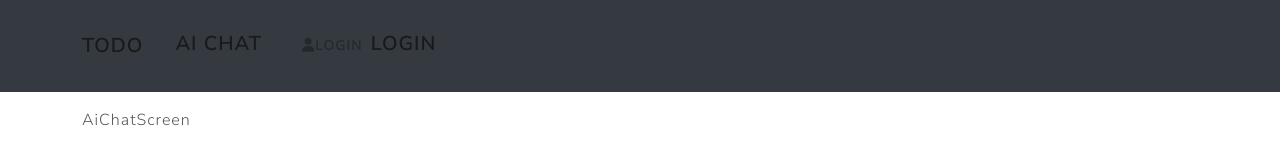
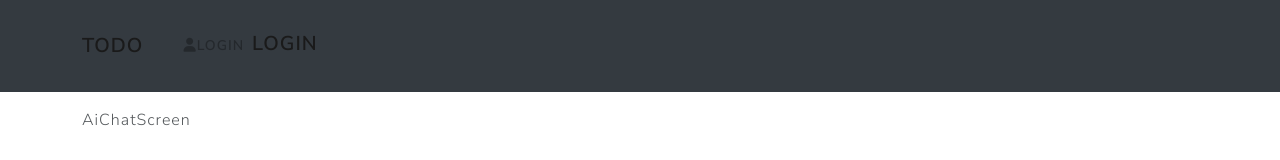
Before and after one commit to pavlicic1marko/assistant--webapp, a React (Create React App) app: page /ai-chat in a window 1280 px wide. Shown: the top 160 px of the page. Built offline with nearby package versions, Linux system fonts and the light colour scheme.

Commit message:
add Ai screen to dropdown

```diff
--- a/src/components/Header.js
+++ b/src/components/Header.js
@@ -35,14 +35,15 @@ function Header() {
         <Navbar.Collapse id="basic-navbar-nav">
           <Nav className="mr-auto">
 
-            <LinkContainer to='/ai-chat'>
-                <Navbar.Brand >AI Chat</Navbar.Brand>
-            </LinkContainer>
 
             {userInfo ? (
                                 <NavDropdown title={userInfo.name} id='username'>
                                     <LinkContainer to='/profile'>
                                         <NavDropdown.Item>Profile</NavDropdown.Item>
+                                    </LinkContainer>
+
+                                    <LinkContainer to='/ai-chat'>
+                                        <NavDropdown.Item >AI Chat</NavDropdown.Item>
                                     </LinkContainer>
 
                                     <NavDropdown.Item onClick={logoutHandler}>Logout</NavDropdown.Item>
```
